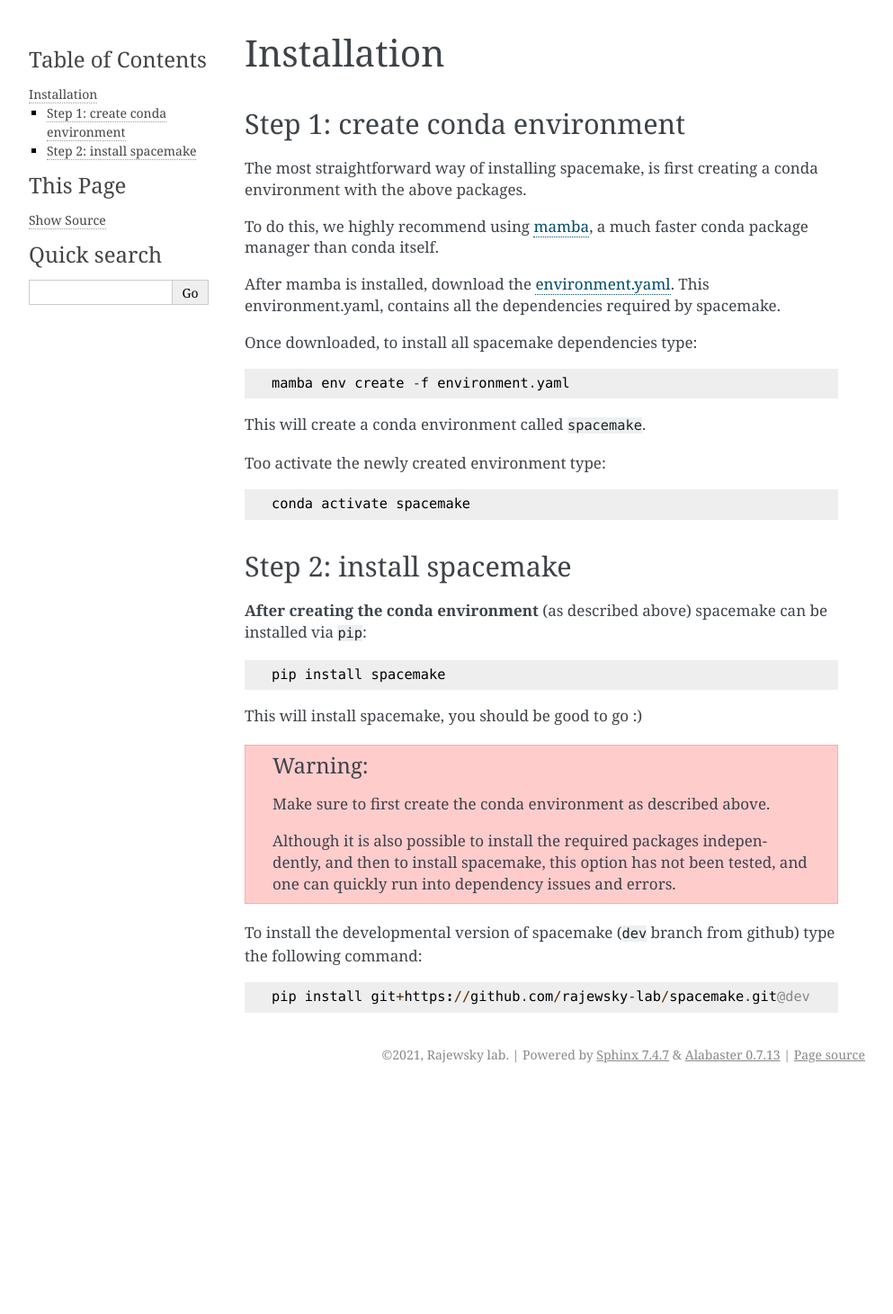
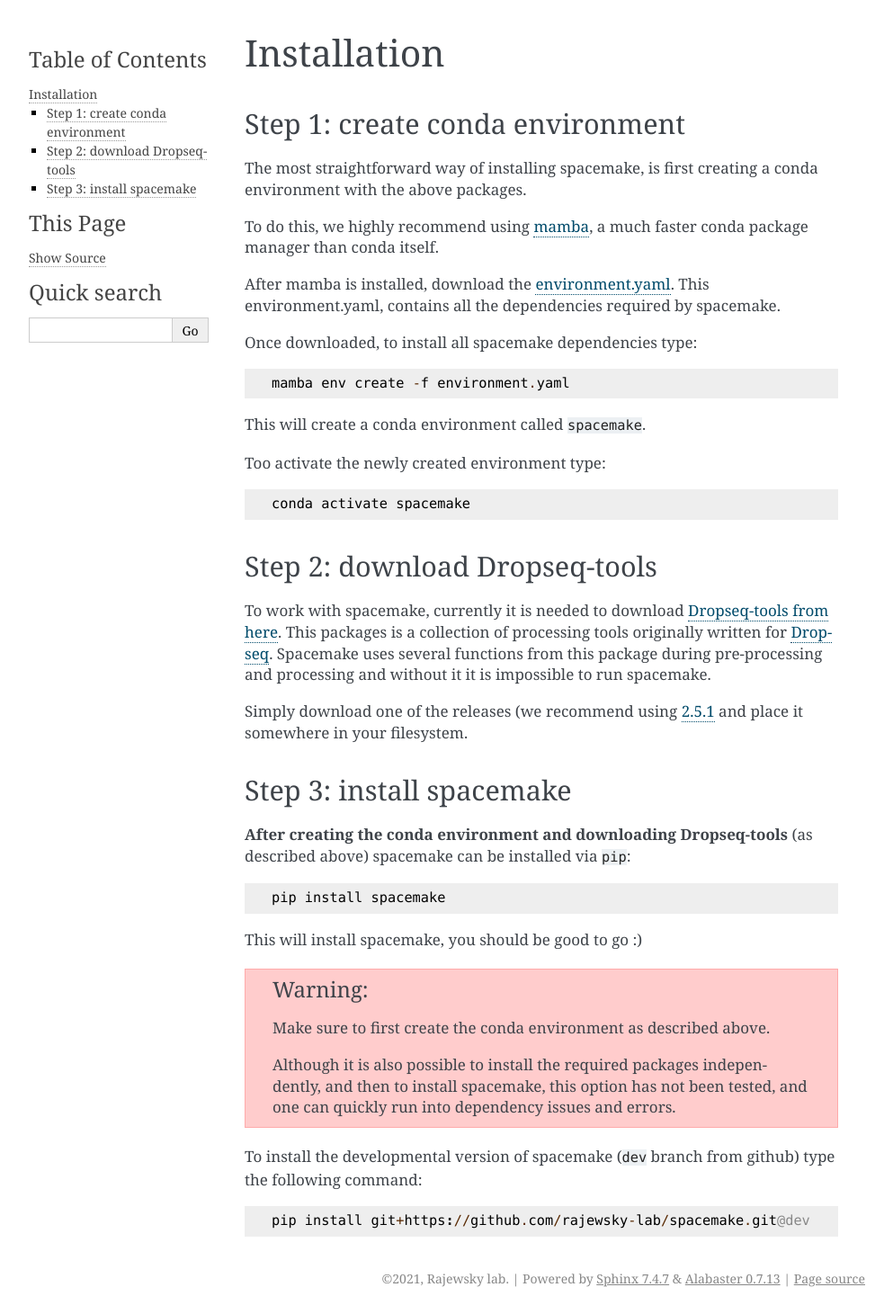
Before and after one commit to rajewsky-lab/spacemake, a Sphinx documentation site: the page built from docs/install.rst, in a window 1280 px wide. Shown: the whole page at 90% size, without its empty margins (148-1141 px from the left). Built offline with Sphinx 7.4.7, drawn with Linux system fonts in a browser that asks for light colours; pages that are not in the unit, such as notebooks, are missing from menus; before the commit the page ends 1212 px from its top, so only the background shows below that.

Commit message:
added explanation of Dropseq-tools

```diff
--- a/docs/install.rst
+++ b/docs/install.rst
@@ -20,10 +20,19 @@ Too activate the newly created environment type::
 
    conda activate spacemake
 
-Step 2: install spacemake
+Step 2: download Dropseq-tools
+------------------------------
+
+To work with spacemake, currently it is needed to download `Dropseq-tools from here <https://github.com/broadinstitute/Drop-seq>`_.
+This packages is a collection of processing tools originally written for `Drop-seq <https://www.cell.com/cell/fulltext/S0092-8674(15)00549-8>`_. Spacemake uses several functions from this package during pre-processing and processing and without it it is impossible to run spacemake.
+
+Simply download one of the releases (we recommend using `2.5.1 <https://github.com/broadinstitute/Drop-seq/releases/download/v2.5.1/Drop-seq_tools-2.5.1.zip>`_ and place it somewhere in your filesystem.
+
+
+Step 3: install spacemake
 -------------------------
 
-**After creating the conda environment** (as described above) spacemake can be installed via ``pip``::
+**After creating the conda environment and downloading Dropseq-tools** (as described above) spacemake can be installed via ``pip``::
 
    pip install spacemake
 
```
Also changed, not shown: docs/shared/spacemake_init.rst (+7 -3 lines).
